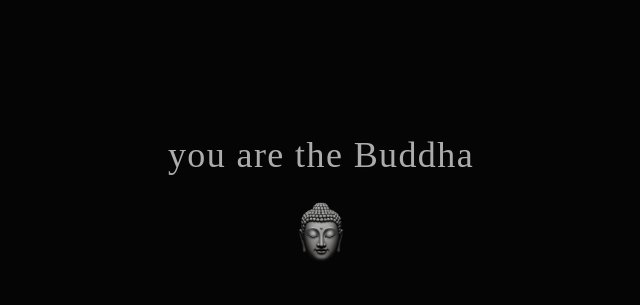
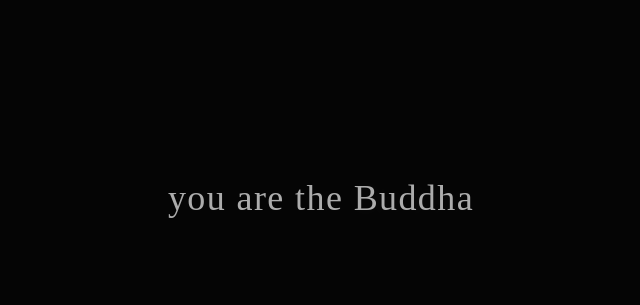
Before and after one commit to yotambru/you-are-the-buddha, a plain HTML site: page index.html in a window 1280 px wide. Shown: the part 202-507 px from the top of the page, without its empty margins (319-959 px from the left). Drawn offline with Linux system fonts and the light colour scheme.

Commit message:
Update index.html

```diff
--- a/index.html
+++ b/index.html
@@ -94,7 +94,7 @@
 <body>
   <main class="wrap">
     <div class="text">you are the Buddha</div>
-    <img class="img" src="buddha.png" alt="Buddha" />
+    <!-- <img class="img" src="buddha.png" alt="Buddha" /> -->
   </main>
 </body>
 </html>
```
